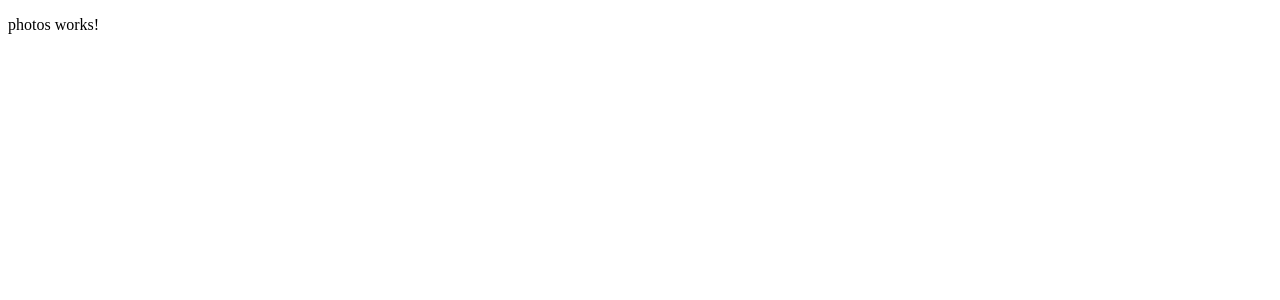
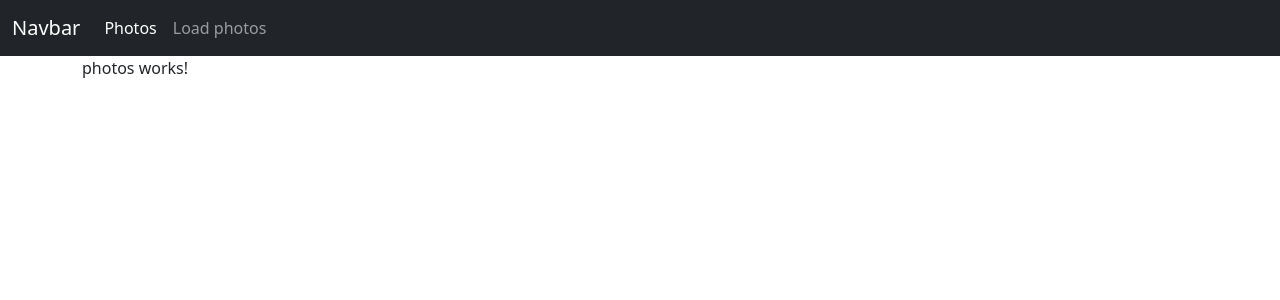
Before and after one commit to jonanv/photosfirebase-angularjs, an Angular app: page /photos in a window 1280 px wide. Shown: the top 300 px of the page. Built offline with nearby package versions, Linux system fonts and the light colour scheme.

Commit message:
Se crea componente para el navbar y se crean las rutas para la redireccion con el routerLink y routerLinkActive

```diff
--- a/src/app/app.component.html
+++ b/src/app/app.component.html
@@ -1 +1,5 @@
-<router-outlet></router-outlet>
+<app-navbar></app-navbar>
+
+<section class="container">
+  <router-outlet></router-outlet>
+</section>
--- a/src/app/app.module.ts
+++ b/src/app/app.module.ts
@@ -8,12 +8,14 @@
 import { AppComponent } from './app.component';
 import { PhotosComponent } from './components/photos/photos.component';
 import { LoadPhotosComponent } from './components/load-photos/load-photos.component';
+import { NavbarComponent } from './components/shared/navbar/navbar.component';
 
 @NgModule({
   declarations: [
     AppComponent,
     PhotosComponent,
-    LoadPhotosComponent
+    LoadPhotosComponent,
+    NavbarComponent
   ],
   imports: [
     BrowserModule,
--- /dev/null
+++ b/src/app/components/shared/navbar/navbar.component.html
@@ -0,0 +1,26 @@
+<nav class="navbar navbar-expand-lg navbar-dark bg-dark">
+  <div class="container-fluid">
+    <a class="navbar-brand" href="#">Navbar</a>
+    <button class="navbar-toggler" type="button" data-bs-toggle="collapse" data-bs-target="#navbarNav" aria-controls="navbarNav" aria-expanded="false" aria-label="Toggle navigation">
+      <span class="navbar-toggler-icon"></span>
+    </button>
+    <div class="collapse navbar-collapse" id="navbarNav">
+      <ul class="navbar-nav">
+        <li class="nav-item">
+          <a class="nav-link"
+            routerLinkActive="active"
+            [routerLink]="['/photos']">
+            Photos
+          </a>
+        </li>
+        <li class="nav-item">
+          <a class="nav-link"
+            routerLinkActive="active"
+            [routerLink]="['/load']">
+            Load photos
+          </a>
+        </li>
+      </ul>
+    </div>
+  </div>
+</nav>
--- /dev/null
+++ b/src/app/components/shared/navbar/navbar.component.ts
@@ -0,0 +1,16 @@
+import { Component, OnInit } from '@angular/core';
+
+@Component({
+  selector: 'app-navbar',
+  templateUrl: './navbar.component.html',
+  styles: [
+  ]
+})
+export class NavbarComponent implements OnInit {
+
+  constructor() { }
+
+  ngOnInit(): void {
+  }
+
+}
--- a/src/index.html
+++ b/src/index.html
@@ -6,6 +6,9 @@
   <base href="/">
   <meta name="viewport" content="width=device-width, initial-scale=1">
   <link rel="icon" type="image/x-icon" href="favicon.ico">
+
+  <!-- CSS Bootstrap -->
+  <link href="https://cdn.jsdelivr.net/npm/bootstrap@5.0.0-beta3/dist/css/bootstrap.min.css" rel="stylesheet" integrity="sha384-eOJMYsd53ii+scO/bJGFsiCZc+5NDVN2yr8+0RDqr0Ql0h+rP48ckxlpbzKgwra6" crossorigin="anonymous">
 </head>
 <body>
   <app-root></app-root>
```
